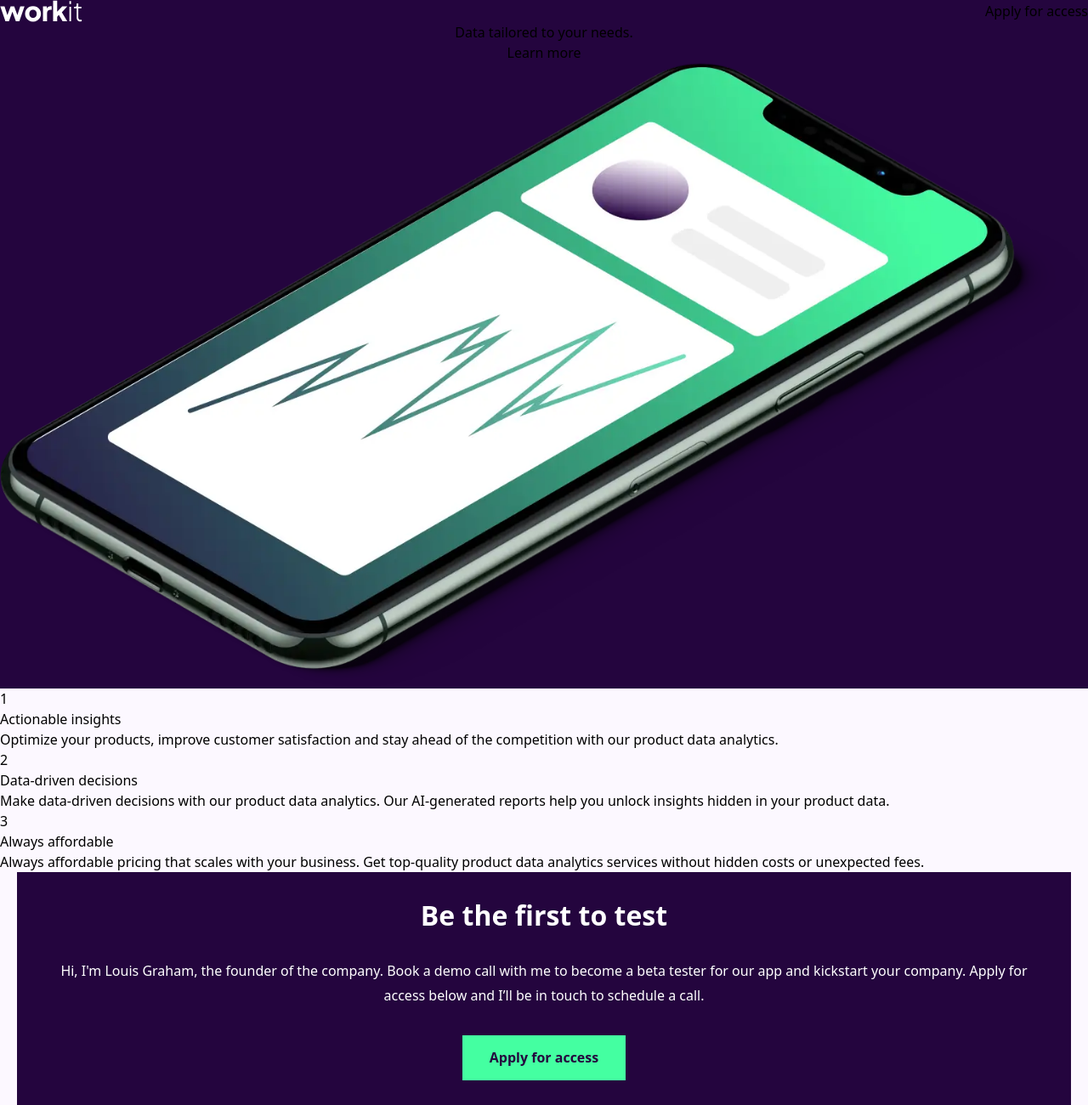
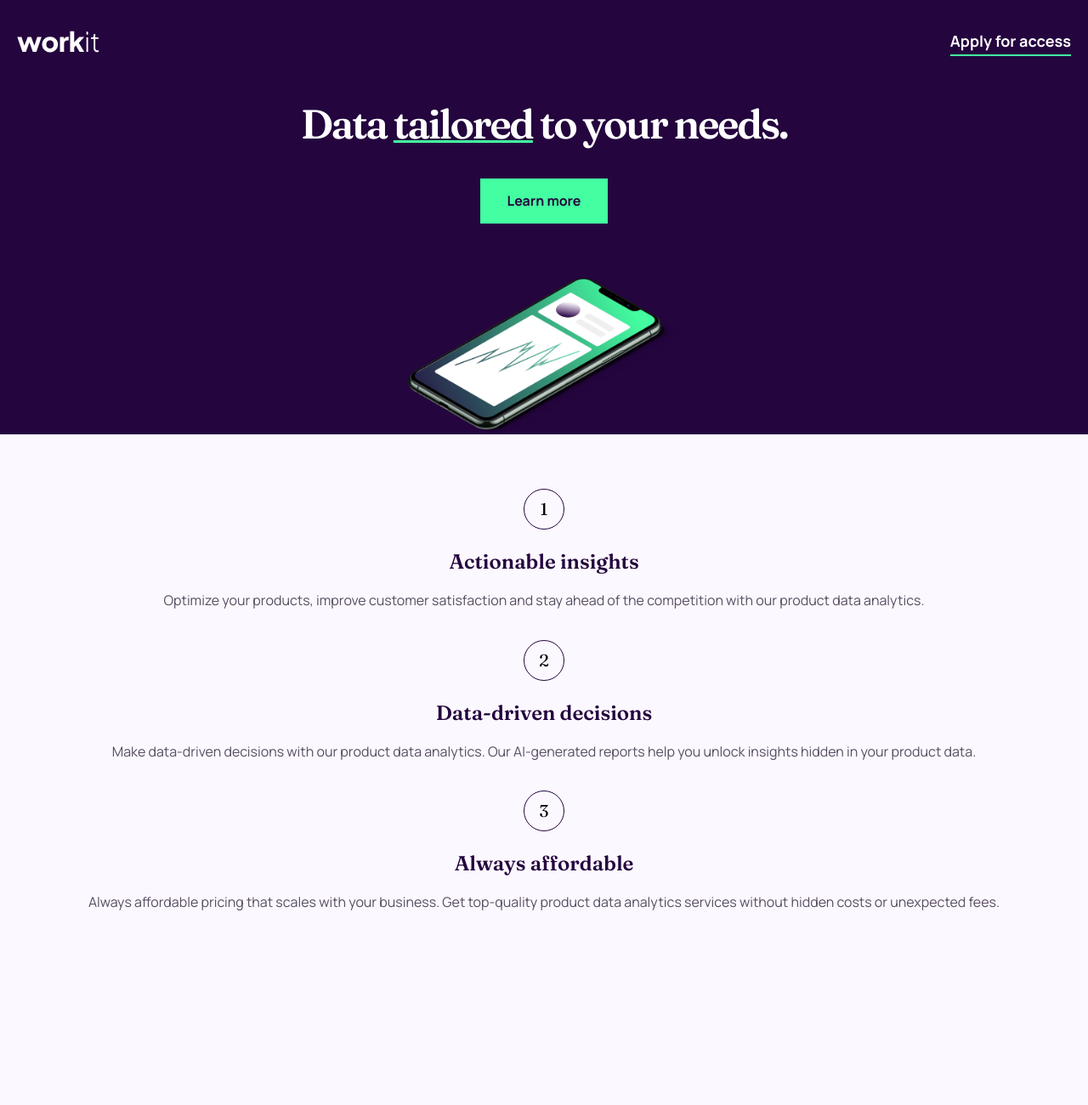
Before and after one commit to gusanchefullstack/frontend-html-css-workit-landing-page, a website built with Vite: page index.html in a window 1280 px wide. Shown: the top 1300 px of the page at 85% size. Built offline with nearby package versions, Linux system fonts and the light colour scheme.

Commit message:
Mejora el diseño de la página de inicio en index.html, añadiendo nuevas clases de Tailwind CSS y ajustando la estructura de secciones. Se incorpora una nueva fuente y se definen estilos adicionales en style.css para mejorar la presentación de los elementos y la tipografía.

```diff
--- a/index.html
+++ b/index.html
@@ -12,51 +12,56 @@
     />
     <title>Frontend Mentor | Workit landing page</title>
   </head>
-  <body class="bg-purple-100">
-    <header class="bg-purple-900">
-      <nav>
+  <body class="bg-purple-100 font-manrope">
+    <header class="bg-purple-900 relative">
+      <nav class="pt-8 px-5">
         <ul class="flex justify-between items-center">
           <li>
             <figure>
               <img src="./assets/images/logo-light.svg" alt="Workit">
             </figure>
           </li>
-          <li>
+          <li class="text-white text-lg font-bold leading-[1.8] border-b-2 border-green-workit">
             Apply for access
           </li>
       </nav>
     </header>
     <main>
-      <section class="hero flex flex-col items-center justify-center bg-purple-900">
-        <h1>Data tailored to your needs.</h1>
-        <button>Learn more</button>
-        <figure>
+      <section class="hero flex flex-col items-center justify-center bg-purple-900 relative">
+        <h1 class="font-fraunces text-white text-center text-5xl font-semibold mt-14 mb-10 tracking-tighter">Data <span class="underline decoration-green-workit decoration-3">tailored</span> to your needs.</h1>
+        <button class="bg-green-workit text-purple-900 text-base font-bold leading-[1.8] py-3 px-8">Learn more</button>
+        <figure class="mt-16 w-[320px] h-[184px]">
           <img src="./assets/images/image-hero.webp" alt="Hero">
         </figure>
       </section>
-      <section class="features">
+      <section class="features relative">
         <article>
-          <h2>1</h2>
+          <h2 class="value-number-circle">1</h2>
           <h3>Actionable insights</h3>
           <p>Optimize your products, improve customer satisfaction and stay
             ahead of the competition with our product data analytics.</p>
         </article>
         <article>
-          <h2>2</h2>
+          <h2 class="value-number-circle">2</h2>
           <h3>Data-driven decisions</h3>
           <p>Make data-driven decisions with our product data analytics. Our
             AI-generated reports help you unlock insights hidden in your product data.</p>
         </article>
         <article>
-          <h2>3</h2>
+          <h2 class="value-number-circle">3</h2>
           <h3>Always affordable</h3>
           <p>Always affordable pricing that scales with your business. Get top-quality product data analytics services without hidden costs or unexpected fees.</p>
         </article>
       </section>
-      <section class="flex flex-col items-center justify-center bg-purple-900 p-8 mx-5">
-        <h2 class="text-center text-[32px] font-semibold leading-[1.2] text-white">Be the first to test</h2>
-        <p class="text-center text-white text-base leading-[1.8] my-8">Hi, I'm Louis Graham, the founder of the company. Book a demo call with me to become a beta tester for our app and kickstart your company. Apply for access below and I’ll be in touch to schedule a call.</p>
-        <button class="bg-green-workit text-purple-900 text-base font-bold leading-[1.8] py-3 px-8">Apply for access</button>
+      <section class="flex flex-col items-center justify-center relative mt-114">
+        <figure class="flex justify-center items-center absolute -top-[232px] z-0">
+          <img class="w-[280px] h-[280px]" src="./assets/images/image-founder.webp" alt="Founder">
+        </figure>
+        <article class="flex flex-col items-center justify-center bg-purple-900 p-8 mx-5 z-10">
+          <h2 class="text-center font-fraunces text-[32px] font-semibold leading-[1.2] text-white my-8 z-10">Be the first to test</h2>
+          <p class="text-center text-white text-base leading-[1.8] mb-8">Hi, I'm Louis Graham, the founder of the company. Book a demo call with me to become a beta tester for our app and kickstart your company. Apply for access below and I’ll be in touch to schedule a call.</p>
+          <button class="bg-green-workit text-purple-900 text-base font-bold leading-[1.8] py-3 px-8">Apply for access</button>
+        </article>
       </section>
     </main>
     <footer class="flex flex-col gap-14 items-center justify-center bg-purple-100 py-20">
--- a/src/style.css
+++ b/src/style.css
@@ -1,3 +1,4 @@
+@import url('https://fonts.googleapis.com/css2?family=Fraunces:ital,opsz,wght@0,9..144,100..900;1,9..144,100..900&family=Manrope:wght@200..800&display=swap');
 @import "tailwindcss";
 
 @theme {
@@ -5,8 +6,30 @@
     --color-purple-500: #584d62;
     --color-purple-100: #fcf8ff;
     --color-green-workit: #44ffa1;
+    --font-fraunces: 'Fraunces', serif;
+    --font-manrope: 'Manrope', sans-serif;
   }
 
   .social-icon {
    @apply w-5 h-5;
   }
+
+  .features {
+    @apply flex flex-col items-center justify-center mt-16 px-5;
+  }
+
+  .features article {
+    @apply flex flex-col items-center justify-center mb-8;
+  }
+
+  .features article h3 {
+    @apply font-fraunces text-purple-900 text-2xl font-semibold leading-[1.2] mt-6 mb-4;
+  }
+
+  .features article p {
+    @apply font-manrope text-purple-500 text-base font-normal leading-[1.8] text-center;
+  }
+
+  .value-number-circle {
+    @apply border-1 border-purple-900 rounded-full h-12 w-12 flex items-center justify-center font-fraunces text-[20px] leading-10;
+  }
```
